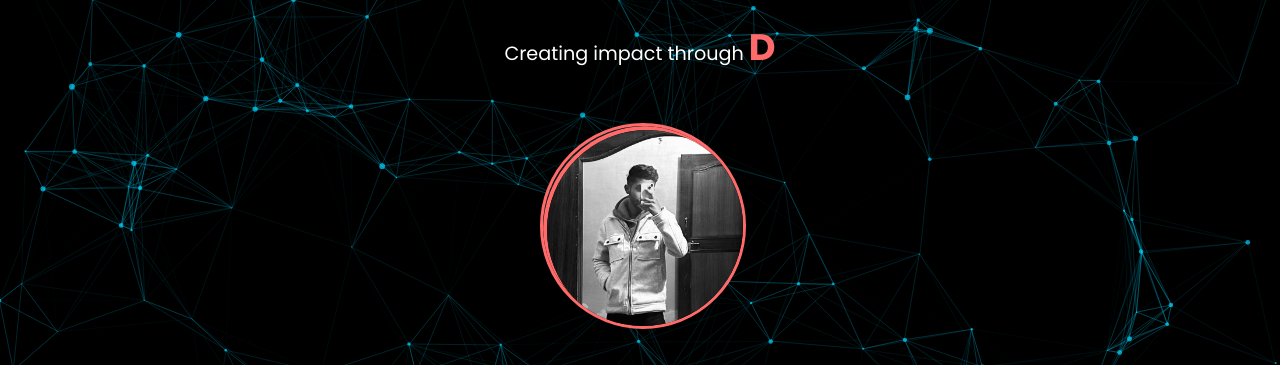
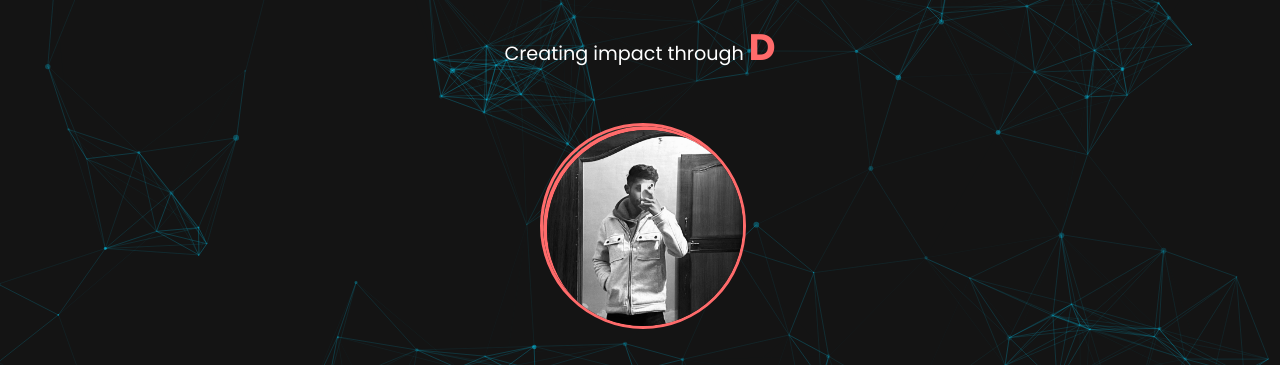
Before and after one commit to harshhkumar/portfolio, a plain HTML site: page index.html in a window 1280 px wide. Shown: the part 257-622 px from the top of the page. Drawn offline with nearby package versions, Linux system fonts and the light colour scheme; animation ran at ten frames a second.

Commit message:
enhanced particles animation

```diff
--- a/index.html
+++ b/index.html
@@ -442,10 +442,10 @@ document.addEventListener('touchstart', function() {}, {passive: true});
 particlesJS("particles-js", {
   particles: {
     number: {
-      value: 200,
+      value: 180,
       density: {
         enable: true,
-        value_area: 1000
+        value_area: 1200
       }
     },
     color: {
@@ -455,8 +455,14 @@ particlesJS("particles-js", {
       type: "circle"
     },
     opacity: {
-      value: 0.7,
-      random: false
+      value: 0.6,
+      random: true,
+      anim: {
+        enable: true,
+        speed: 1,
+        opacity_min: 0.1,
+        sync: false
+      }
     },
     size: {
       value: 3,
@@ -466,17 +472,22 @@ particlesJS("particles-js", {
       enable: true,
       distance: 150,
       color: "#00d4ff",
-      opacity: 0.4,
+      opacity: 0.3,
       width: 1
     },
     move: {
       enable: true,
-      speed: 3,
+      speed: 2.5,
       direction: "none",
-      random: false,
+      random: true,
       straight: false,
       out_mode: "out",
-      bounce: false
+      bounce: false,
+      attract: {
+        enable: true,
+        rotateX: 600,
+        rotateY: 1200
+      }
     }
   },
   interactivity: {
@@ -494,13 +505,13 @@ particlesJS("particles-js", {
     },
     modes: {
       grab: {
-        distance: 150,
+        distance: 180,
         line_linked: {
-          opacity: 2.4
+          opacity: 0.8
         }
       },
       push: {
-        particles_nb: 7
+        particles_nb: 8
       }
     }
   },
--- a/style.css
+++ b/style.css
@@ -1,6 +1,6 @@
 /* Modern Professional Color Palette */
 :root {
-    --primary: #000000;          /* Pure Black */
+    --primary: #141414;          /* Changed from #0a0a0a to #111111 - slightly lighter */
     --secondary: #ff6b6b;        /* Changed from Mint to Red */
     --accent: #ff6b6b;          /* Coral Red */
     --accent-light: #ffd8d8;    /* Light Coral */
@@ -8,8 +8,8 @@
     --text-secondary: #8892b0;  /* Slate */
     --gradient-1: linear-gradient(135deg, #ff6b6b, #ff8e8e);  /* Red Gradient */
     --gradient-2: linear-gradient(135deg, #ff6b6b, #ff8e8e);  /* Red Gradient */
-    --dark-bg: #000000;
-    --card-bg: rgba(0, 0, 0, 0.97);
+    --dark-bg: #141414;       /* Updated this too to match */
+    --card-bg: rgba(20, 20, 20, 0.97);  /* Updated to match new color */
 }
 
 /* General Styling */
@@ -116,13 +116,13 @@ h1 {
 }
 
 .skills-text {
-    font-size: 1.36rem;  /* Changed to 1.36rem */
+    font-size: 1.36rem;  /* Set to 1.36rem */
     margin: 0.5rem 0;
     text-align: center;
 }
 
 .rotating-text {
-    font-size: 2.2rem;  /* Keeping this the same */
+    font-size: 2.2rem;  /* Changed to 2.2rem */
     color: var(--accent);
     font-weight: bold;
 }
```
